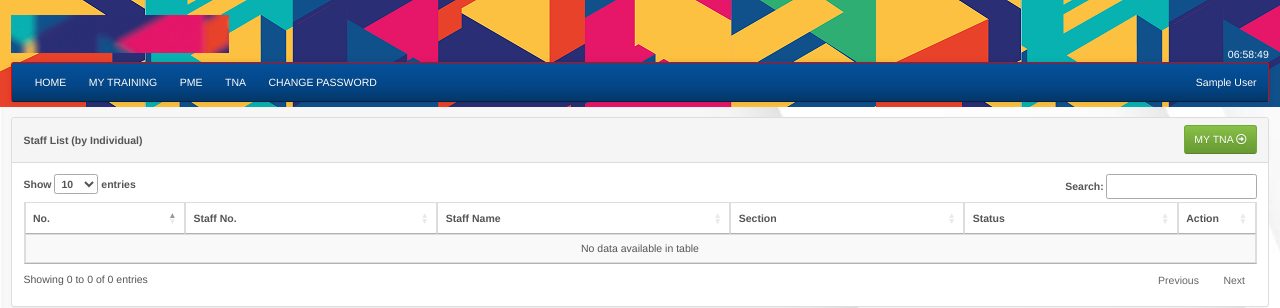
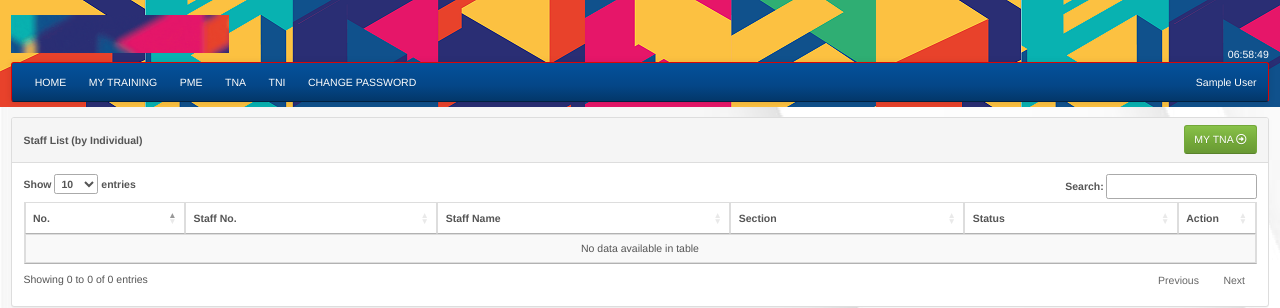
Before and after one commit to MeyCodr/ldms, a PHP site: page /staff/hod/tna/staff_list.php in a window 1280 px wide. Shown: the top 308 px of the page. Run offline with PHP 8.4, Linux system fonts and the light colour scheme; the visitor is signed in with stand-in values (Sample User, id 1); data that the repository does not hold is empty; some libraries are stand-ins or nearby versions.

Commit message:
091026-update-navbar-enable-tni

```diff
--- a/staff/hod/attendance/attend_ojt.php
+++ b/staff/hod/attendance/attend_ojt.php
@@ -56,7 +56,7 @@
                         <li><a href="training.php">MY TRAINING</a></li>
                         <li><a href="../pme/pme.php">PME</a></li>
                         <li><a href="../tna/staff_list.php">TNA</a></li>
-						<!-- <li><a href="../tni/tni.php">TNI</a></li> -->
+						<li><a href="../tni/tni.php">TNI</a></li>
 						<?php if ($showSkillMatrixNav) { ?>
                         <li><a href="../skill-matrix/skill-matrix.php">SKILL MATRIX</a></li>
                         <?php } ?>
--- a/staff/hod/attendance/attendance.php
+++ b/staff/hod/attendance/attendance.php
@@ -56,7 +56,7 @@
                         <li><a href="training.php">MY TRAINING</a></li>
                         <li><a href="../pme/pme.php">PME</a></li>
                         <li><a href="../tna/staff_list.php">TNA</a></li>
-						<!-- <li><a href="../tni/tni.php">TNI</a></li> -->
+						<li><a href="../tni/tni.php">TNI</a></li>
 						<?php if ($showSkillMatrixNav) { ?>
                         <li><a href="../skill-matrix/skill-matrix.php">SKILL MATRIX</a></li>
                         <?php } ?>
--- a/staff/hod/attendance/attendance_ojt.php
+++ b/staff/hod/attendance/attendance_ojt.php
@@ -56,7 +56,7 @@
                         <li><a href="training.php">MY TRAINING</a></li>
                         <li><a href="../pme/pme.php">PME</a></li>
                         <li><a href="../tna/staff_list.php">TNA</a></li>
-						<!-- <li><a href="../tni/tni.php">TNI</a></li> -->
+						<li><a href="../tni/tni.php">TNI</a></li>
 						<?php if ($showSkillMatrixNav) { ?>
                         <li><a href="../skill-matrix/skill-matrix.php">SKILL MATRIX</a></li>
                         <?php } ?>
--- a/staff/hod/attendance/training.php
+++ b/staff/hod/attendance/training.php
@@ -61,7 +61,7 @@
                         <li><a href="training.php">MY TRAINING</a></li>
                         <li><a href="../pme/pme.php">PME</a></li>
                         <li><a href="../tna/staff_list.php">TNA</a></li>
-						<!-- <li><a href="../tni/tni.php">TNI</a></li> -->
+						<li><a href="../tni/tni.php">TNI</a></li>
 						<?php if ($showSkillMatrixNav) { ?>
                         <li><a href="../skill-matrix/skill-matrix.php">SKILL MATRIX</a></li>
                         <?php } ?>
--- a/staff/hod/dashboard.php
+++ b/staff/hod/dashboard.php
@@ -106,7 +106,7 @@
 						<li><a href="attendance/training.php">MY TRAINING</a></li>
 						<li><a href="pme/pme.php">PME</a></li>
 						<li><a href="tna/staff_list.php">TNA</a></li>
-						<!-- <li><a href="tni/tni.php">TNI</a></li> -->
+						<li><a href="tni/tni.php">TNI</a></li>
                         <?php if ($canApproveSkillMatrix) { ?>
                             <li><a href="skill-matrix/skill-matrix.php">SKILL MATRIX</a></li>
                         <?php } ?>
--- a/staff/hod/password/password.php
+++ b/staff/hod/password/password.php
@@ -54,7 +54,7 @@
 						<li><a href="../attendance/training.php">MY TRAINING</a></li>
 						<li><a href="../pme/pme.php">PME</a></li>
                         <li><a href="../tna/staff_list.php">TNA</a></li>
-						<!-- <li><a href="../tni/tni.php">TNI</a></li> -->
+						<li><a href="../tni/tni.php">TNI</a></li>
 						<?php if ($showSkillMatrixNav) { ?>
                         <li><a href="../skill-matrix/skill-matrix.php">SKILL MATRIX</a></li>
                         <?php } ?>
--- a/staff/hod/pme/edit_pme.php
+++ b/staff/hod/pme/edit_pme.php
@@ -124,7 +124,7 @@
                         <li><a href="training.php">MY TRAINING</a></li>
                         <li><a href="pme.php">PME</a></li>
                         <li><a href="../tna/staff_list.php">TNA</a></li>
-						<!-- <li><a href="../tni/tni.php">TNI</a></li> -->
+						<li><a href="../tni/tni.php">TNI</a></li>
 						<?php if ($showSkillMatrixNav) { ?>
                         <li><a href="../skill-matrix/skill-matrix.php">SKILL MATRIX</a></li>
                         <?php } ?>
--- a/staff/hod/pme/pme.php
+++ b/staff/hod/pme/pme.php
@@ -97,6 +97,7 @@
 						<li><a href="../attendance/training.php">MY TRAINING</a></li>
 						<li><a href="pme.php">PME</a></li>
 						<li><a href="../tna/staff_list.php">TNA</a></li>
+						<li><a href="../tni/tni.php">TNI</a></li>
 						<?php if ($showSkillMatrixNav) { ?>
                         <li><a href="../skill-matrix/skill-matrix.php">SKILL MATRIX</a></li>
                         <?php } ?>
--- a/staff/hod/skill-matrix/evaluation-matrix.php
+++ b/staff/hod/skill-matrix/evaluation-matrix.php
@@ -189,6 +189,7 @@ if (isset($_SESSION['fullname']) && canApproveSkillMatrix()) {
                     <li><a href="../attendance/training.php">MY TRAINING</a></li>
                     <li><a href="../pme/pme.php">PME</a></li>
                     <li><a href="../tna/staff_list.php">TNA</a></li>
+                    <li><a href="../tni/tni.php">TNI</a></li>
                     <li class="active"><a href="skill-matrix.php">SKILL MATRIX</a></li>
                     <li><a href="../password/password.php">CHANGE PASSWORD</a></li>
                 </ul>
--- a/staff/hod/skill-matrix/matrix-chart.php
+++ b/staff/hod/skill-matrix/matrix-chart.php
@@ -470,6 +470,7 @@ if (isset($_SESSION['fullname']) && $canViewSkillMatrix) {
                         <li><a href="../attendance/training.php">MY TRAINING</a></li>
                         <li><a href="../pme/pme.php">PME</a></li>
                         <li><a href="../tna/staff_list.php">TNA</a></li>
+                        <li><a href="../tni/tni.php">TNI</a></li>
                         <li class="active"><a href="skill-matrix.php">SKILL MATRIX</a></li>
                         <li><a href="../password/password.php">CHANGE PASSWORD</a></li>
                     </ul>
--- a/staff/hod/skill-matrix/skill-matrix.php
+++ b/staff/hod/skill-matrix/skill-matrix.php
@@ -268,6 +268,7 @@ if (isset($_SESSION['fullname']) && canApproveSkillMatrix()) {
                     <li><a href="../attendance/training.php">MY TRAINING</a></li>
                     <li><a href="../pme/pme.php">PME</a></li>
                     <li><a href="../tna/staff_list.php">TNA</a></li>
+                    <li><a href="../tni/tni.php">TNI</a></li>
                     <li class="active"><a href="skill-matrix.php">SKILL MATRIX</a></li>
                     <li><a href="../password/password.php">CHANGE PASSWORD</a></li>
                 </ul>
--- a/staff/hod/tna/manage_grade.php
+++ b/staff/hod/tna/manage_grade.php
@@ -63,7 +63,7 @@ if (isset($_SESSION['fullname']) && ($_SESSION['usertype'] == 'HOD')) {
                         <li><a href="../attendance/training.php">MY TRAINING</a></li>
                         <li><a href="../pme/pme.php">PME</a></li>
                         <li><a href="../tna/staff_list.php">TNA</a></li>
-                        <!-- <li><a href="../tni/tni.php">TNI</a></li> -->
+                        <li><a href="../tni/tni.php">TNI</a></li>
                         <?php if ($showSkillMatrixNav) { ?>
                         <li><a href="../skill-matrix/skill-matrix.php">SKILL MATRIX</a></li>
                         <?php } ?>
--- a/staff/hod/tna/manage_tna.php
+++ b/staff/hod/tna/manage_tna.php
@@ -63,7 +63,7 @@ if (isset($_SESSION['fullname']) && ($_SESSION['usertype'] == 'HOD')) {
                     <li><a href="../attendance/training.php">MY TRAINING</a></li>
                     <li><a href="../pme/pme.php">PME</a></li>
                     <li><a href="../tna/staff_list.php">TNA</a></li>
-                    <!-- <li><a href="../tni/tni.php">TNI</a></li> -->
+                    <li><a href="../tni/tni.php">TNI</a></li>
                     <?php if ($showSkillMatrixNav) { ?>
                     <li><a href="../skill-matrix/skill-matrix.php">SKILL MATRIX</a></li>
                     <?php } ?>
--- a/staff/hod/tna/staff_list.php
+++ b/staff/hod/tna/staff_list.php
@@ -51,7 +51,7 @@ if (isset($_SESSION['fullname']) && ($_SESSION['usertype'] == 'HOD')) {
                         <li><a href="../attendance/training.php">MY TRAINING</a></li>
                         <li><a href="../pme/pme.php">PME</a></li>
                         <li><a href="../tna/staff_list.php">TNA</a></li>
-                        <!-- <li><a href="../tni/tni.php">TNI</a></li> -->
+                        <li><a href="../tni/tni.php">TNI</a></li>
                         <?php if ($showSkillMatrixNav) { ?>
                         <li><a href="../skill-matrix/skill-matrix.php">SKILL MATRIX</a></li>
                         <?php } ?>
```
